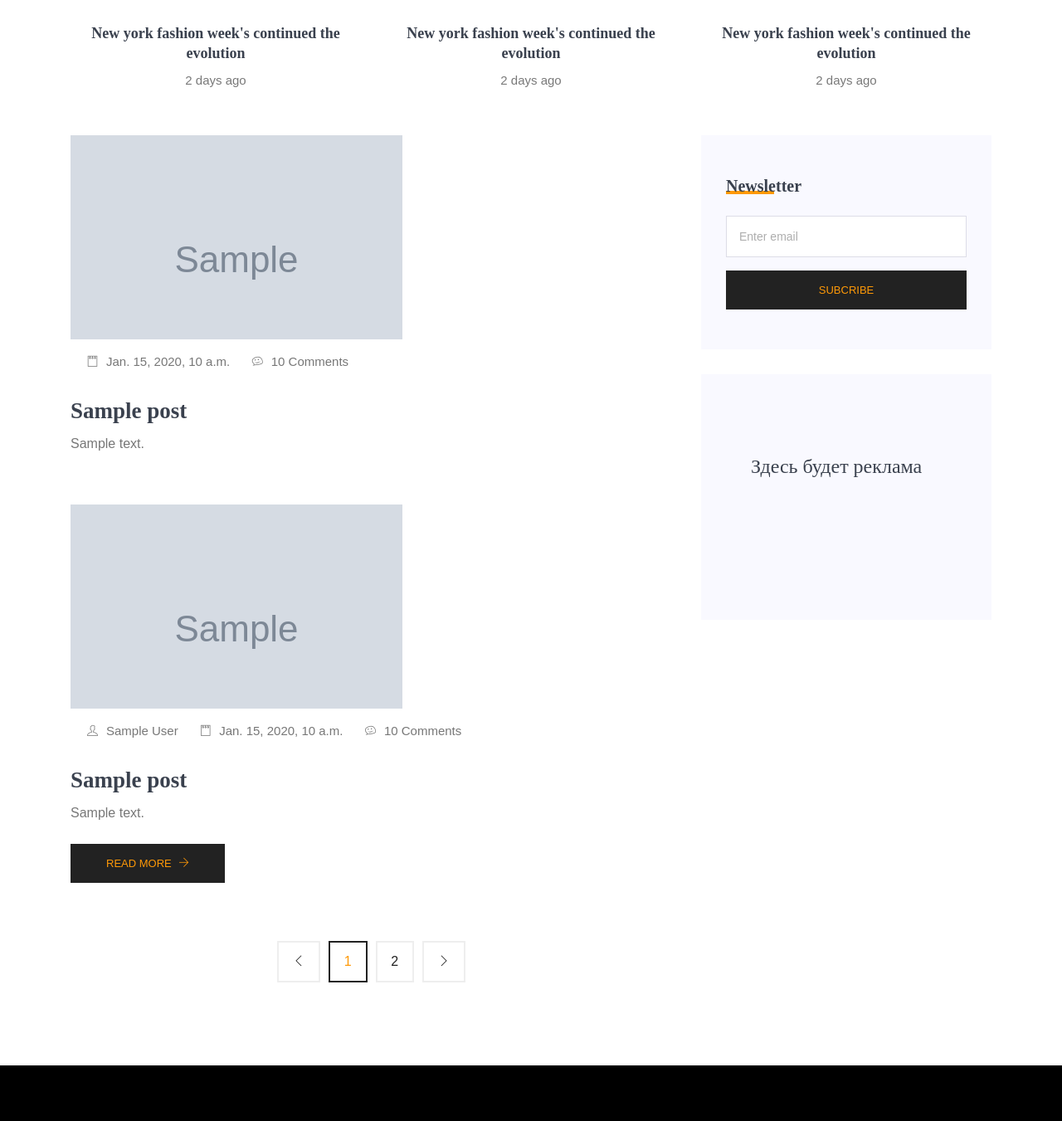
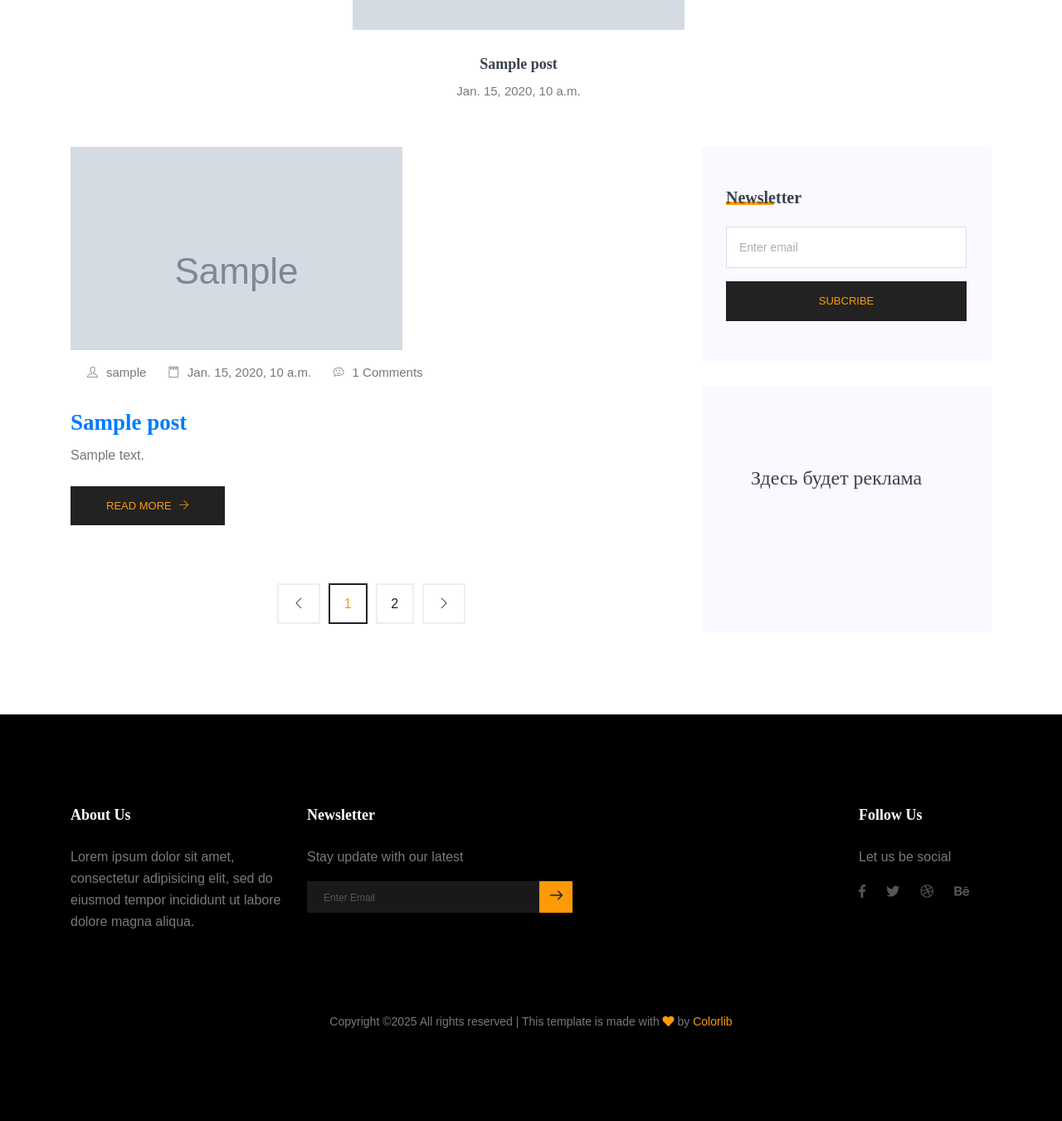
Before and after one commit to maxchuk89/2_interactive_django_blog, a Django app: template templates/index.html in a window 1280 px wide. Shown: the part 928-2279 px from the top of the page at 83% size. Run offline with Django 3.2, Linux system fonts and the light colour scheme; the template is opened without the code that fills it: most values are stand-ins (such as "Sample title", 1, 10 or a date in 2020); grey boxes marked "Sample" are stand-in pictures; parts of the project's set-up code (start-up, migrations or seed data) failed here and were passed over; some libraries are stand-ins or nearby versions.

Commit message:
Добавлены ссылки на страницы постов

```diff
--- a/templates/index.html
+++ b/templates/index.html
@@ -15,7 +15,7 @@
       <div class="main_menu">
         <nav class="navbar navbar-expand-lg navbar-light">
           <div class="container box_1620">
-            <a class="navbar-brand logo_h" href="/">
+            <a class="navbar-brand logo_h" href="{% url 'index' %}">
               <img src="{% static 'img/logo.png' %}" alt="">
             </a>
             <button class="navbar-toggler" type="button" data-toggle="collapse"
@@ -25,7 +25,7 @@
             </button>
             <div class="collapse navbar-collapse offset" id="navbarSupportedContent">
               <ul class="nav navbar-nav menu_nav justify-content-center">
-                <li class="nav-item active"><a class="nav-link" href="/">Home</a></li>
+                <li class="nav-item active"><a class="nav-link" href="{% url 'index' %}">Home</a></li>
                 <li class="nav-item"><a class="nav-link" href="/contact">Contact</a></li>
               </ul>
               <ul class="nav navbar-nav navbar-right navbar-social">
@@ -60,44 +60,25 @@
       <section>
         <div class="container">
           <div class="d-flex">
+            {% for post in most_popular_posts %}
             <div class="flex-fill" style="margin-right: 30px;">
               <div class="card blog__slide text-center">
                 <div class="blog__slide__img">
-                  <img class="card-img rounded-0"
-                       src="{% static 'img/blog/blog-slider/blog-slide1.png' %}" alt="">
+                  <a href="{% url 'post_detail' post.slug %}">
+                    <img class="card-img rounded-0"
+                         src="{{ post.image_url|default:'static/img/banner/blog.png' }}"
+                         alt="{{ post.title }}">
+                  </a>
                 </div>
                 <div class="blog__slide__content">
-                  <h3><a href="#">New york fashion week's continued the evolution</a></h3>
-                  <p>2 days ago</p>
+                  <h3>
+                    <a href="{% url 'post_detail' post.slug %}">{{ post.title }}</a>
+                  </h3>
+                  <p>{{ post.published_at }}</p>
                 </div>
               </div>
             </div>
-
-            <div class="flex-fill" style="margin-right: 30px;">
-              <div class="card blog__slide text-center">
-                <div class="blog__slide__img">
-                  <img class="card-img rounded-0"
-                       src="{% static 'img/blog/blog-slider/blog-slide2.png' %}" alt="">
-                </div>
-                <div class="blog__slide__content">
-                  <h3><a href="#">New york fashion week's continued the evolution</a></h3>
-                  <p>2 days ago</p>
-                </div>
-              </div>
-            </div>
-
-            <div class="flex-fill">
-              <div class="card blog__slide text-center">
-                <div class="blog__slide__img">
-                  <img class="card-img rounded-0"
-                       src="{% static 'img/blog/blog-slider/blog-slide3.png' %}" alt="">
-                </div>
-                <div class="blog__slide__content">
-                  <h3><a href="#">New york fashion week's continued the evolution</a></h3>
-                  <p>2 days ago</p>
-                </div>
-              </div>
-            </div>
+            {% endfor %}
           </div>
         </div>
       </section>
@@ -108,60 +89,28 @@
         <div class="container">
           <div class="row">
             <div class="col-lg-8">
-              {% for post in most_popular_posts %}
+              {% for post in fresh_posts %}
               <div class="single-recent-blog-post">
                 <div class="thumb">
-                  <img class="img-fluid"
-                       src="{{ post.image_url }}"
-                       alt="{{ post.title }}">
-                  <ul class="thumb-info" style="max-width: 550px;">
-                    {% if post.published_at %}
-                    <li>
-                      <a href="#"><i class="ti-notepad"></i>{{ post.published_at }}</a>
-                    </li>
-                    {% endif %}
-                    {% if post.comments_amount %}
-                    <li>
-                      <a href="#"><i class="ti-themify-favicon"></i>{{ post.comments_amount }} Comments</a>
-                    </li>
-                    {% endif %}
+                  <a href="{% url 'post_detail' post.slug %}">
+                    <img class="img-fluid"
+                         src="{{ post.image_url|default:'static/img/banner/blog.png' }}"
+                         alt="{{ post.title }}">
+                  </a>
+                  <ul class="thumb-info" style="max-width:550px;">
+                    <li><a href="#"><i class="ti-user"></i>{{ post.author.username }}</a></li>
+                    <li><a href="#"><i class="ti-notepad"></i>{{ post.published_at }}</a></li>
+                    <li><a href="#"><i class="ti-themify-favicon"></i>{{ post.comments|length }} Comments</a></li>
                   </ul>
                 </div>
                 <div class="details mt-20">
-                  <h3>{{ post.title }}</h3>
+                  <h3>
+                    <a href="{% url 'post_detail' post.slug %}">{{ post.title }}</a>
+                  </h3>
                   <p>{{ post.text|truncatechars:200 }}</p>
-                </div>
-              </div>
-              {% endfor %}
-
-              {% for post in most_fresh_posts %}
-              <div class="single-recent-blog-post">
-                <div class="thumb">
-                  <img class="img-fluid"
-                       src="{% if post.image_url %}{{ post.image_url }}{% else %}{% static 'img/banner/blog.png' %}{% endif %}"
-                       alt="{{ post.title }}">
-                  <ul class="thumb-info" style="max-width: 550px;">
-                    {% if post.author %}
-                    <li>
-                      <a href="#"><i class="ti-user"></i>{{ post.author }}</a>
-                    </li>
-                    {% endif %}
-                    {% if post.published_at %}
-                    <li>
-                      <a href="#"><i class="ti-notepad"></i>{{ post.published_at }}</a>
-                    </li>
-                    {% endif %}
-                    {% if post.comments_amount %}
-                    <li>
-                      <a href="#"><i class="ti-themify-favicon"></i>{{ post.comments_amount }} Comments</a>
-                    </li>
-                    {% endif %}
-                  </ul>
-                </div>
-                <div class="details mt-20">
-                  <h3>{{ post.title }}</h3>
-                  <p>{{ post.text|truncatechars:200 }}</p>
-                  <a class="button" href="#">Read More <i class="ti-arrow-right"></i></a>
+                  <a class="button" href="{% url 'post_detail' post.slug %}">
+                    Read More <i class="ti-arrow-right"></i>
+                  </a>
                 </div>
               </div>
               {% endfor %}
```
